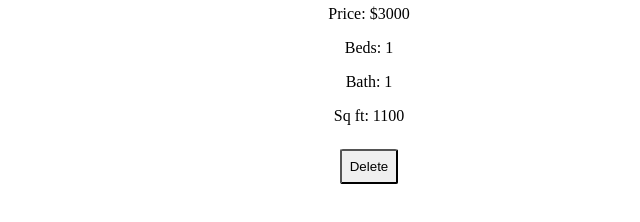
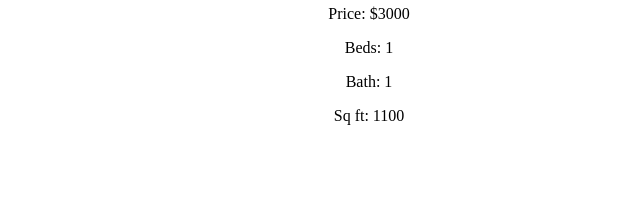
Before and after one commit to Gitling01/Doghouse, a website: page public/listing-details.html in a window 1280 px wide. Shown: the part 136-358 px from the top of the page, without its empty margins (271-911 px from the left). Drawn offline with Linux system fonts and the light colour scheme; no server answers.

Commit message:
moved delete button to account page

```diff
--- a/public/listing-details.html
+++ b/public/listing-details.html
@@ -19,7 +19,6 @@
             <p id="listing-details-page-bedrooms">Beds: 1</p>
             <p id="listing-details-page-bathrooms">Bath: 1</p>
             <p id="listing-details-page-size">Sq ft: 1100</p>
-            <button id="delete-listing-button">Delete</button>
         </div>
 
     </div>
```
